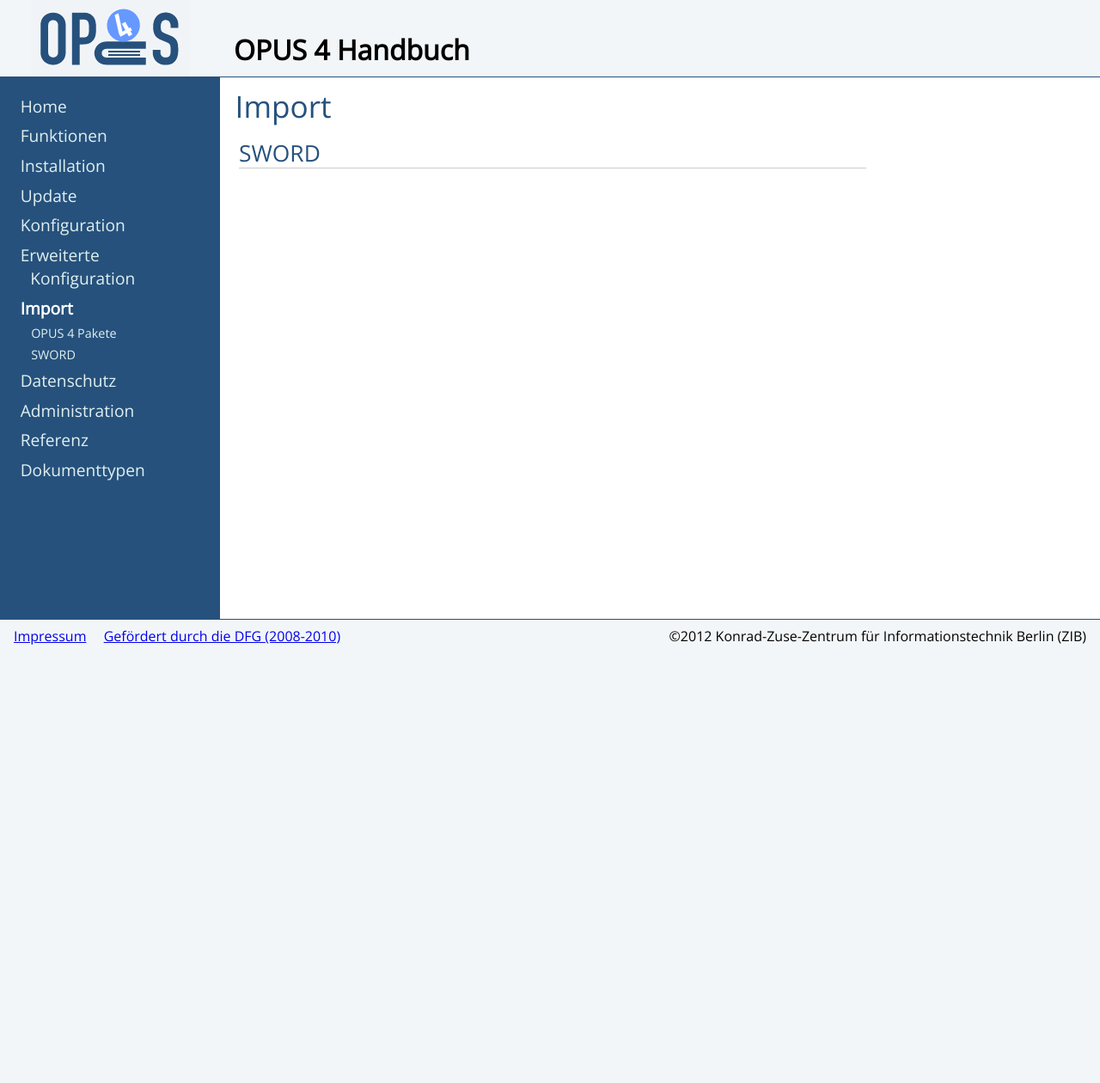
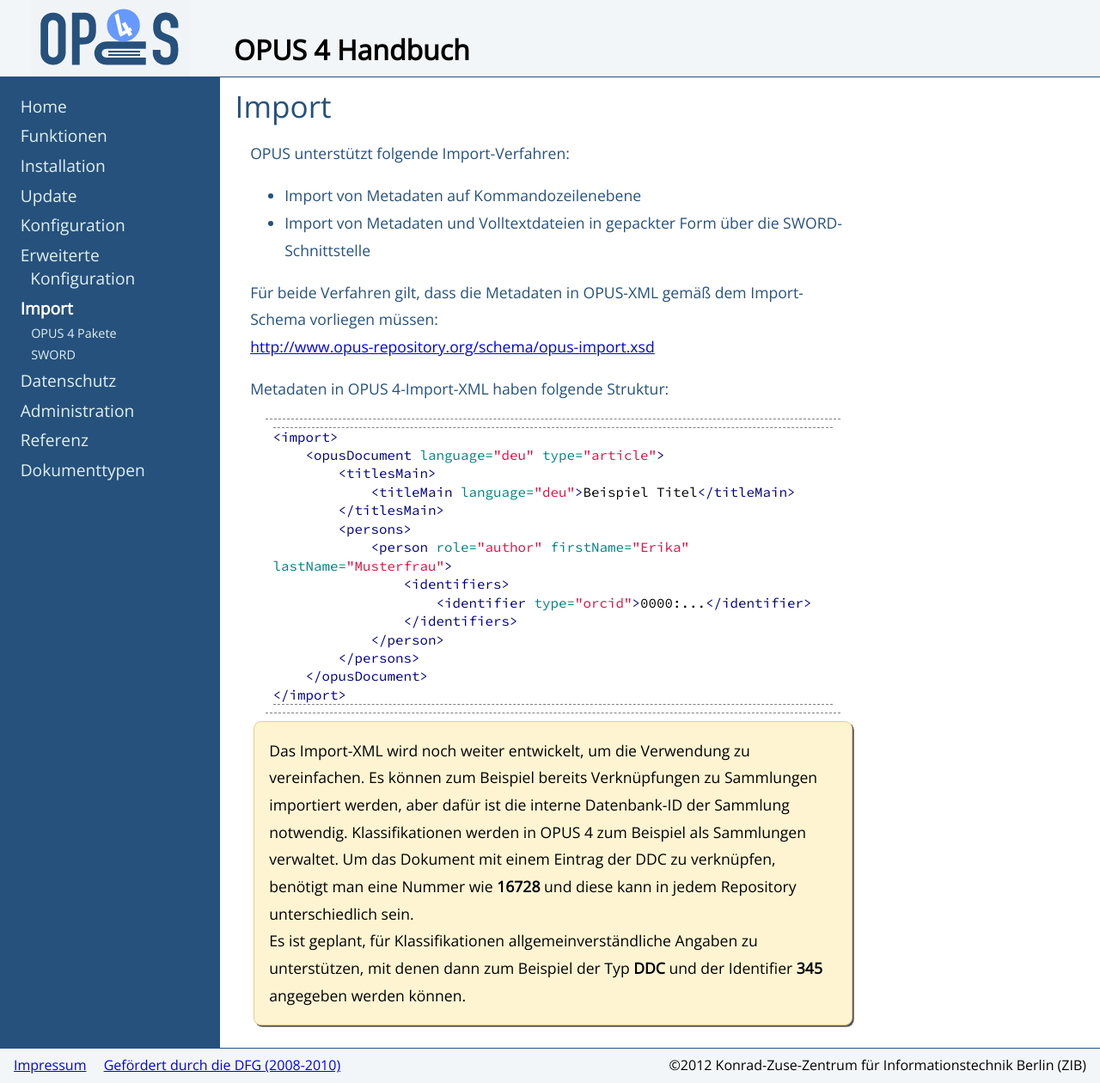
Before and after one commit to OPUS4/userdoc, a Jekyll site: the page built from import/index.md, in a window 1280 px wide. Shown: the whole page at 86% size. Built offline with Jekyll 4.4.1, drawn with Linux system fonts in a browser that asks for light colours; before the commit the page ends 900 px from its top, so only the background shows below that.

Commit message:
general information on import procedures added

````diff
--- a/import/index.md
+++ b/import/index.md
@@ -5,4 +5,41 @@ weight: 65
 
 # Import
 
-## SWORD
+OPUS unterstützt folgende Import-Verfahren:
+
+* Import von Metadaten auf Kommandozeilenebene
+* Import von Metadaten und Volltextdateien in gepackter Form über die SWORD-Schnittstelle
+
+Für beide Verfahren gilt, dass die Metadaten in OPUS-XML gemäß dem Import-Schema vorliegen müssen:
+<br />
+<http://www.opus-repository.org/schema/opus-import.xsd>
+
+Metadaten in OPUS 4-Import-XML haben folgende Struktur:
+
+``` xml
+<import>
+    <opusDocument language="deu" type="article">
+        <titlesMain>
+            <titleMain language="deu">Beispiel Titel</titleMain>
+        </titlesMain>
+        <persons>
+            <person role="author" firstName="Erika" lastName="Musterfrau">
+                <identifiers>
+                    <identifier type="orcid">0000:...</identifier>
+                </identifiers>
+            </person>
+        </persons>
+    </opusDocument>
+</import>
+```
+
+<p class="note" markdown="1">
+Das Import-XML wird noch weiter entwickelt, um die Verwendung zu vereinfachen. Es können
+zum Beispiel bereits Verknüpfungen zu Sammlungen importiert werden, aber dafür ist die
+interne Datenbank-ID der Sammlung notwendig. Klassifikationen werden in OPUS 4 zum Beispiel
+als Sammlungen verwaltet. Um das Dokument mit einem Eintrag der DDC zu verknüpfen, benötigt
+man eine Nummer wie **16728** und diese kann in jedem Repository unterschiedlich sein.
+<br />
+Es ist geplant, für Klassifikationen allgemeinverständliche Angaben zu unterstützen, mit
+denen dann zum Beispiel der Typ **DDC** und der Identifier **345** angegeben werden können.
+</p>
````
